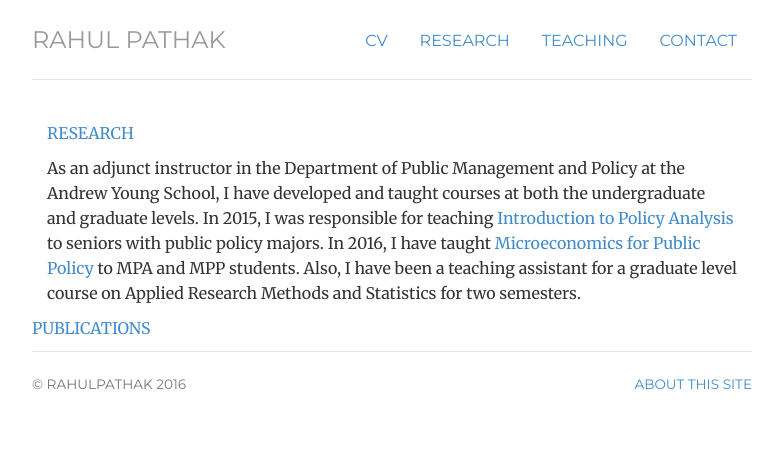
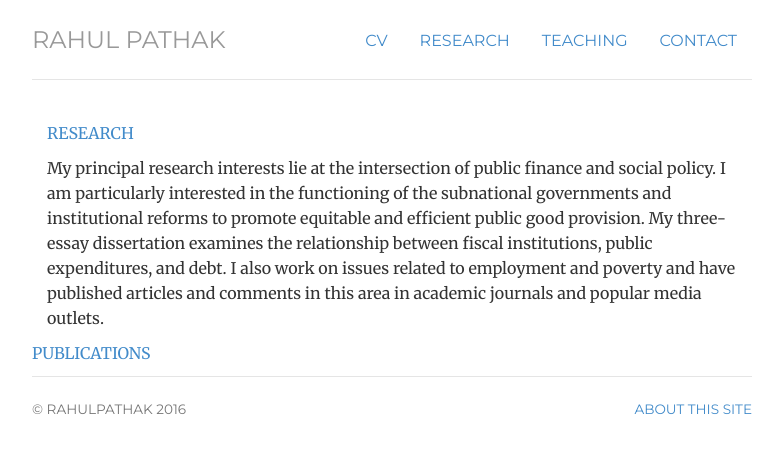
Before and after one commit to pathak-rahul/pathak-rahul.github.io, a Jekyll site: the page built from research/index.html, in a window 1280 px wide. Shown: the top 453 px of the page, without its empty margins (248-1031 px from the left). Built offline with Jekyll 4.4.1, drawn with Linux system fonts in a browser that asks for light colours.

Commit message:
Update index.html

```diff
--- a/research/index.html
+++ b/research/index.html
@@ -10,7 +10,7 @@
 <p class="text-primary">RESEARCH</p>
 	</div>
 	<div itemscope itemtype="http://data-vocabulary.org/Person" class="col-sm-12">
-<p class-"lead"> As an adjunct instructor in the Department of Public Management and Policy at the Andrew Young School, I have developed and taught courses at both the undergraduate and graduate levels. In 2015, I was responsible for teaching <a href="/files/4061.pdf"> Introduction to Policy Analysis</a> to seniors with public policy majors. In 2016, I have taught <a href="/files/8141.pdf"> Microeconomics for Public Policy</a>  to MPA and MPP students. Also, I have been a teaching assistant for a graduate level course on Applied Research Methods and Statistics for two semesters.
+<p class-"lead"> My principal research interests lie at the intersection of public finance and social policy. I am particularly interested in the functioning of the subnational governments and institutional reforms to promote equitable and efficient public good provision. My three-essay dissertation examines the relationship between fiscal institutions, public expenditures, and debt. I also work on issues related to employment and poverty and have published articles and comments in this area in academic journals and popular media outlets.
 	</div>
 
 <p class="text-primary">PUBLICATIONS</p>
```
